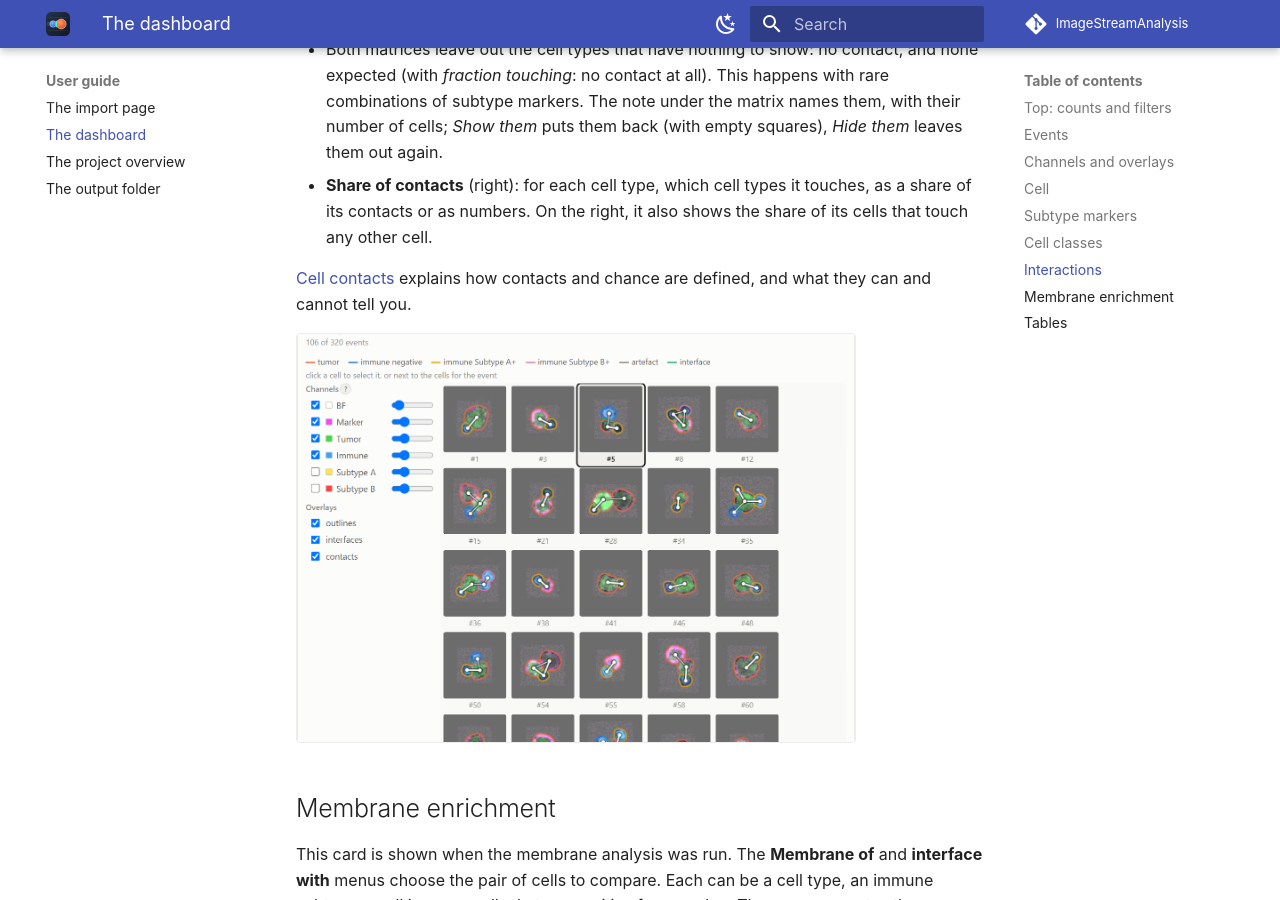
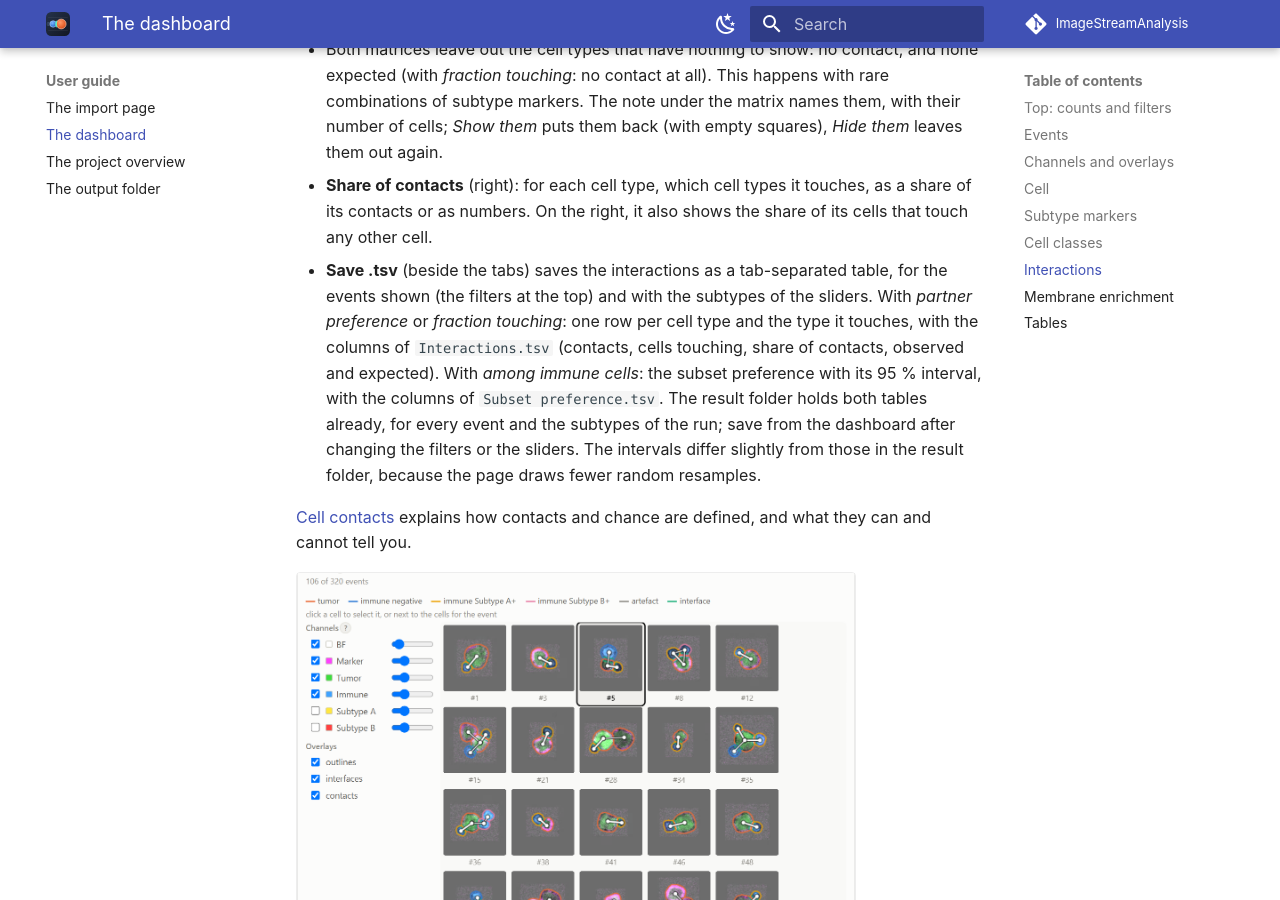
Before and after one commit to BioImaging-NKI/ImageStreamAnalysis, an MkDocs documentation site: the page built from manual/guide/dashboard.md, in a window 1280 px wide and 900 px high, scrolled down 7116 px. Built offline with MkDocs 1.6.1 and Material for MkDocs 9.7.7, drawn with Linux system fonts in a browser that asks for light colours; comment, search, counter and statistics services are not loaded.

Commit message:
Interactions card: Save .tsv; share of contacts in the contact tables
- The Interactions card of the dashboard saves what its matrix shows, for the
  events shown and the subtypes of the sliders: the contact table (partner
  preference, fraction touching) or the subset preference with its 95 %
  interval, with the column and cell-type names of the result folder's tables.
- Interactions.tsv, the project's interactions.tsv and the dashboard's
  contacts table get the column "share of contacts" (the bars of the card).
- Fix: the Part filter showed up, empty, on datasets of one part.
- Manual: dashboard and cell contacts pages; screenshots retaken.

Co-Authored-By: Claude Opus 5.5 <noreply@anthropic.com>

```diff
--- a/manual/guide/dashboard.md
+++ b/manual/guide/dashboard.md
@@ -166,6 +166,13 @@ its points to the front.
   out again.
 - **Share of contacts** (right): for each cell type, which cell types it touches, as a share of its contacts or as
   numbers. On the right, it also shows the share of its cells that touch any other cell.
+- **Save .tsv** (beside the tabs) saves the interactions as a tab-separated table, for the events shown (the filters
+  at the top) and with the subtypes of the sliders. With *partner preference* or *fraction touching*: one row per cell
+  type and the type it touches, with the columns of `Interactions.tsv` (contacts, cells touching, share of contacts,
+  observed and expected). With *among immune cells*: the subset preference with its 95 % interval, with the columns
+  of `Subset preference.tsv`. The result folder holds both tables already, for every event and the subtypes of the
+  run; save from the dashboard after changing the filters or the sliders. The intervals differ slightly from those in
+  the result folder, because the page draws fewer random resamples.
 
 [Cell contacts](../analysis/interactions.md) explains how contacts and chance are defined, and what they can and
 cannot tell you.
```
Also changed, not shown: manual/analysis/interactions.md (+2 -0 lines), src/imagestream_analysis/templates/dashboard.html (+26 -6 lines), manual/images/dash_help.png, manual/images/dash_interactions.png, manual/images/dash_membrane.png, manual/images/dash_overview.png, manual/images/dash_subsets.png, 4 other files.
